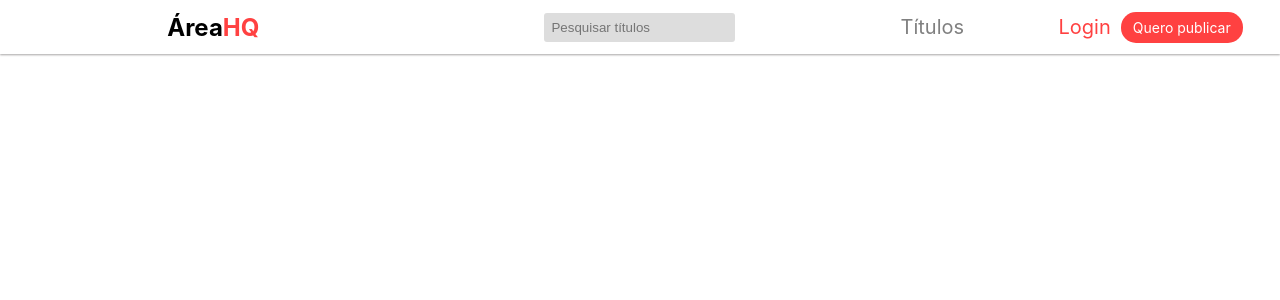
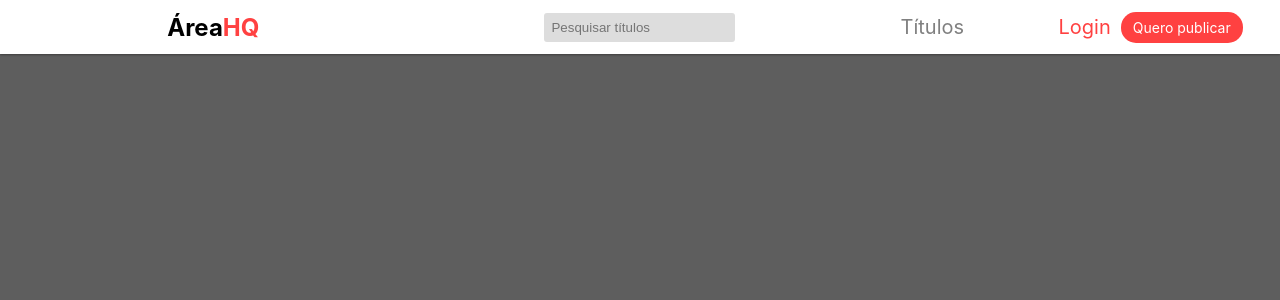
Before and after one commit to ArthurFerrao/AreaHQ, a React (Create React App) app in the folder frontend/: page /title/1/chapter/1 in a window 1280 px wide. Shown: the top 300 px of the page. Built offline with nearby package versions, Linux system fonts and the light colour scheme.

Commit message:
Create Reader page

```diff
--- a/frontend/src/App.js
+++ b/frontend/src/App.js
@@ -2,6 +2,7 @@ import './App.css'
 import Home from './pages/Home'
 import Titles from './pages/Titles'
 import TitleDetails from './pages/TitleDetails'
+import Reader from './pages/Reader'
 import NavBar from './components/NavBar'
 import {
   BrowserRouter as Router,
@@ -23,6 +24,9 @@ function App() {
         <Route path='/title/:titleId' exact>
           <TitleDetails/>
         </Route>
+        <Route path='/title/:titleName/chapter/:chapterId' exact>
+          <Reader/>
+        </Route>
       </Switch>
     </Router>
   )
--- a/frontend/src/components/ChapterCard/index.js
+++ b/frontend/src/components/ChapterCard/index.js
@@ -3,18 +3,20 @@ import { Link } from 'react-router-dom';
 
 import './styles.css'
 
-const ChapterCard = ({chapter}) => (
+const ChapterCard = ({chaptersSet}) => (
   <div className='chapter-card'>
-    <Link className='img-container' to={'/'}>
-      <div className='chapter-img' style={{backgroundImage: `url(${chapter.titleImage})`}}></div>
+    <Link className='img-container' to={`/title/${chaptersSet.titleName.split(' ').join('')}/chapter/${chaptersSet.id}`}>
+      <div className='chapter-img' style={{backgroundImage: `url(${chaptersSet.titleImage})`}}></div>
       <div className='numbers-container'>
-        {chapter.chapters.map(num =>
-          <div className='number-box' >{num}</div>
+        {chaptersSet.chapters.map(num =>
+          <Link className='number-box' to={`/title/${chaptersSet.titleName.split(' ').join('')}/chapter/${num}`}>
+            {num}
+          </Link>
         )}
       </div>
     </Link>
-    <Link className='title-name-container' to={`/title/${chapter.titleId}`}>
-      <h2 className='title-name'>{chapter.titleName}</h2>
+    <Link className='title-name-container' to={`/title/${chaptersSet.titleId}`}>
+      <h2 className='title-name'>{chaptersSet.titleName}</h2>
     </Link>
   </div>
 )
--- a/frontend/src/pages/Home/index.js
+++ b/frontend/src/pages/Home/index.js
@@ -34,8 +34,8 @@ const Home = () => {
                 <span>{dateFormatted(date)}</span>
               </div>
               <div className='chapters-date-content'>
-                {chapters[date].map( chapter =>
-                  <ChapterCard chapter={chapter} />
+                {chapters[date].map( chaptersSet =>
+                  <ChapterCard chaptersSet={chaptersSet} />
                 )}
               </div>
             </div>
--- /dev/null
+++ b/frontend/src/pages/Reader/index.js
@@ -0,0 +1,14 @@
+import React, { useState, useEffect } from 'react';
+import API from '../../utils/API.js';
+
+import './styles.css'
+
+const Reader = () => {
+  return (
+    <div className='reader'>
+
+    </div>
+  )
+}
+
+export default Reader
--- /dev/null
+++ b/frontend/src/pages/Reader/styles.css
@@ -0,0 +1,5 @@
+.reader {
+  width: 100vw;
+  height: 100vh;
+  background-color: rgba(0, 0, 0, 0.63);
+}
--- a/frontend/src/pages/TitleDetails/index.js
+++ b/frontend/src/pages/TitleDetails/index.js
@@ -1,5 +1,6 @@
 import React, { useState, useEffect } from 'react';
 import { useParams } from 'react-router-dom';
+import { Link } from 'react-router-dom';
 import TitleInfo from '../../components/TitleInfo'
 import API from '../../utils/API.js';
 
@@ -35,7 +36,9 @@ const TitleDetails = () => {
         {title &&
           title.chapters.map(chapter =>
             <div className='chapter-line'>
-              <span>Capitulo {chapter.num} {chapter.name? `- ${chapter.name}`: ''}</span>
+              <Link className='chapter-num' to={`/title/${title.name.split(' ').join('')}/chapter/${chapter.id}`}>
+                <span>Capitulo {chapter.num} {chapter.name? `- ${chapter.name}`: ''}</span>
+              </Link>
               <span className='chapter-date'>{dateFormatted(chapter.createdAt)}</span>
             </div>
         )}
--- a/frontend/src/pages/TitleDetails/styles.css
+++ b/frontend/src/pages/TitleDetails/styles.css
@@ -13,10 +13,17 @@
   display: flex;
   justify-content: space-between;
   border-bottom: 1px solid #254e794f;
-  color: #254E79;
   font-size: 1.2rem;
   padding: 0.4rem;
   margin: 0.5rem 0;
+}
+
+.chapter-num {
+  color: #254E79;
+}
+
+.chapter-date {
+  color: #888787;
 }
 
 .info {
@@ -37,7 +44,3 @@
   background-size: 100% auto;
   filter: opacity(30%);
 }
-
-.chapter-date {
-  color: #888787;
-}
```
